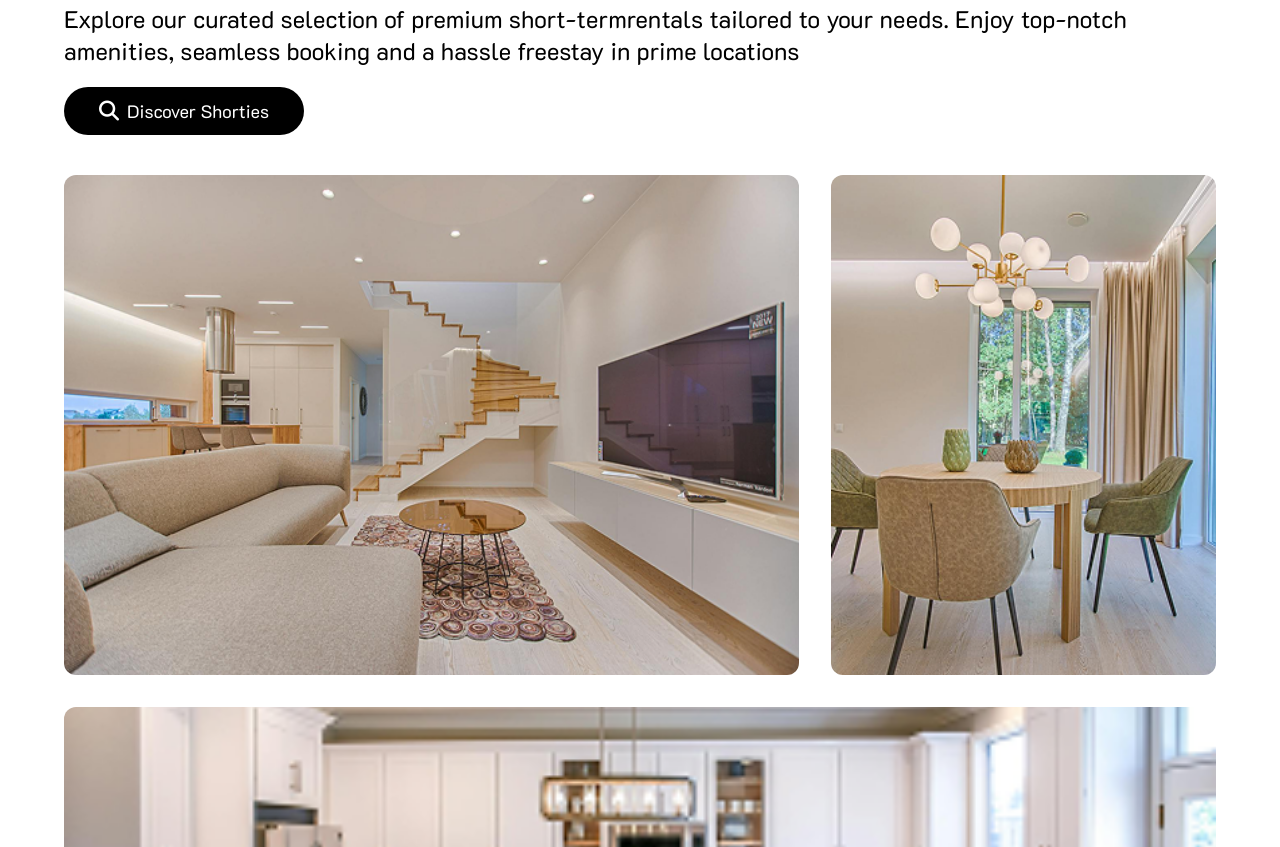
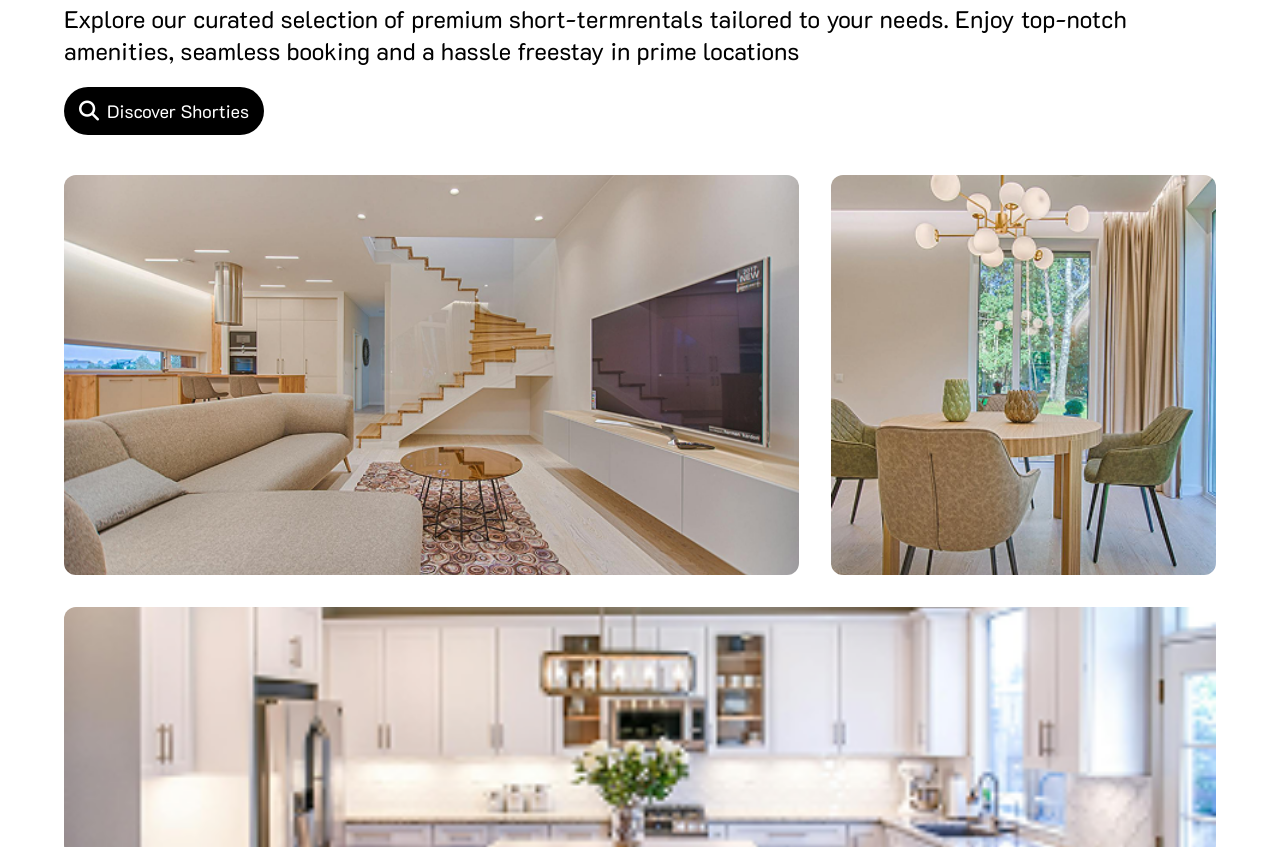
Before and after one commit to olivia-rgb/Shortlet-nerdy-challenge, a plain HTML site: page index.html in a window 1280 px wide. Shown: the part 293-1140 px from the top of the page. Drawn offline with nearby package versions, Linux system fonts and the light colour scheme.

Commit message:
made some changes

```diff
--- a/index.html
+++ b/index.html
@@ -13,7 +13,7 @@
 </head>
 <body>
     <nav>
-    <div class="w-[90%] max-w-[1500px] mx-auto py-10 relative ">
+    <div class="w-[90%] max-w-[1400px] mx-auto py-10 relative ">
       <div class="flex justify-between items-center w-full">
          <img src="./images/nerd-logo.png" alt="" class="z-10 w-30 h-auto">
           <div id="mobileMenu"   class="flex flex-col md:flex-row gap-6 md:gap-0 bg-white absolute w-full min-h-screen md:min-h-0 top-0 left-0  justify-center md:justify-end items-center md:static  font-bold transform -translate-x-full md:translate-x-0 transition-transform duration-300 ease-in-out">
@@ -33,19 +33,19 @@
       <h1 class="mt-20 mb-7 font-bold text-4xl md:text-5xl lg:6xl max-w-3xl">
          Find Your Ideal Apartment With Comfort and Convenience
       </h1>
-      <div class="flex justify-between flex-wrap pb-10">
-        <p class="text-2xl max-w-6xl flex-[1 1 350px] pb-5">Explore our curated selection of premium short-termrentals tailored to your needs. Enjoy top-notch amenities, seamless booking
+      <div class="flex justify-between w-full flex-wrap pb-10">
+        <p class="text-2xl flex-[1_1_1000px] max-w-6xl pb-5">Explore our curated selection of premium short-termrentals tailored to your needs. Enjoy top-notch amenities, seamless booking
            and a hassle freestay in prime locations
         </p>
-        <div class="bg-black text-white rounded-full flex items-center gap-2 justify-center w-60 h-12 flex-[1 1 350px]">
+        <div class="bg-black text-white flex-[0_1_200px] rounded-full flex items-center gap-2 justify-center w-60 h-12 ">
           <i class="fa-solid fa-magnifying-glass text-xl "></i>
           <p class="text-lg">Discover Shorties</p>
         </div>
       </div>
 
 
-      <div class="flex gap-8 min-h-[600px] flex-wrap">
-          <div class=" flex-[1_1_600px]   min-h-[500px]  bg-[url('images/nerd-hero.png')] bg-cover  group bg-center rounded-xl" >
+      <div class="flex gap-8 min-h-[500px] flex-wrap">
+          <div class=" flex-[1_1_600px]   min-h-[400px]  bg-[url('images/nerd-hero.png')] bg-cover  group bg-center rounded-xl" >
             <div class="flex justify-between items-end h-full p-6 opacity-0 group-hover:opacity-100 transition-all duration-500">
               <h2 class="text-white text-3xl font-bold">Lagos</h2>
               <div class="flex items-center gap-4 bg-orange-500 text-white rounded-full px-6 py-3 text-xl mt-auto">
@@ -56,7 +56,7 @@
 
 
           </div>
-          <div class=" flex-[1_1_250px]  min-h-[500px] bg-[url('images/nerd-1.png')] bg-cover bg-center group rounded-xl">
+          <div class=" flex-[1_1_250px]  min-h-[400px] bg-[url('images/nerd-1.png')] bg-cover bg-center group rounded-xl">
             <div class="flex justify-between items-end p-6 h-full opacity-0 group-hover:opacity-100 transition-all duration-500">
               <h2 class="text-white text-3xl font-bold ">Abuja</h2>
               <div class="flex items-center gap-4 bg-black text-white rounded-full px-5 py-3 text-xl mt-auto ">
@@ -65,7 +65,7 @@
             </div>
           </div>
           <div class=" flex flex-wrap flex-col gap-8  flex-[1_1_250px] ">
-            <div class="bg-[url('images/nerd-2.png')] min-h-[300px] bg-cover bg-center rounded-xl  group flex-[1_1_250px] min-h-[500px]  md:min-h-[300px]">
+            <div class="bg-[url('images/nerd-2.png')]  bg-cover bg-center rounded-xl  group flex-[1_1_250px] min-h-[400px]  md:min-h-[250px]">
               <div class="flex justify-between items-end p-6 h-full opacity-0 group-hover:opacity-100 transition-all duration-500">
                 <h2 class="text-white text-3xl font-bold ">Enugu</h2>
                 <div class="flex items-center gap-4 bg-black text-white rounded-full px-5 py-3 text-xl mt-auto ">
@@ -73,7 +73,7 @@
                 </div>
               </div>
             </div>
-            <div class="bg-[url('images/nerd-4.png')] min-h-[300px] bg-cover bg-center rounded-xl flex-[1_1_250px] group min-h-[500px]  md:min-h-[300px]">
+            <div class="bg-[url('images/nerd-4.png')] bg-cover bg-center rounded-xl flex-[1_1_250px] group min-h-[400px]  md:min-h-[250px]">
               <div class="flex justify-between items-end p-6 h-full opacity-0 group-hover:opacity-100 transition-all duration-500">
                 <h2 class="text-white text-3xl font-bold ">PortHarcourt</h2>
                 <div class="flex items-center gap-4 bg-black text-white rounded-full px-5 py-3 text-xl mt-auto ">
```
